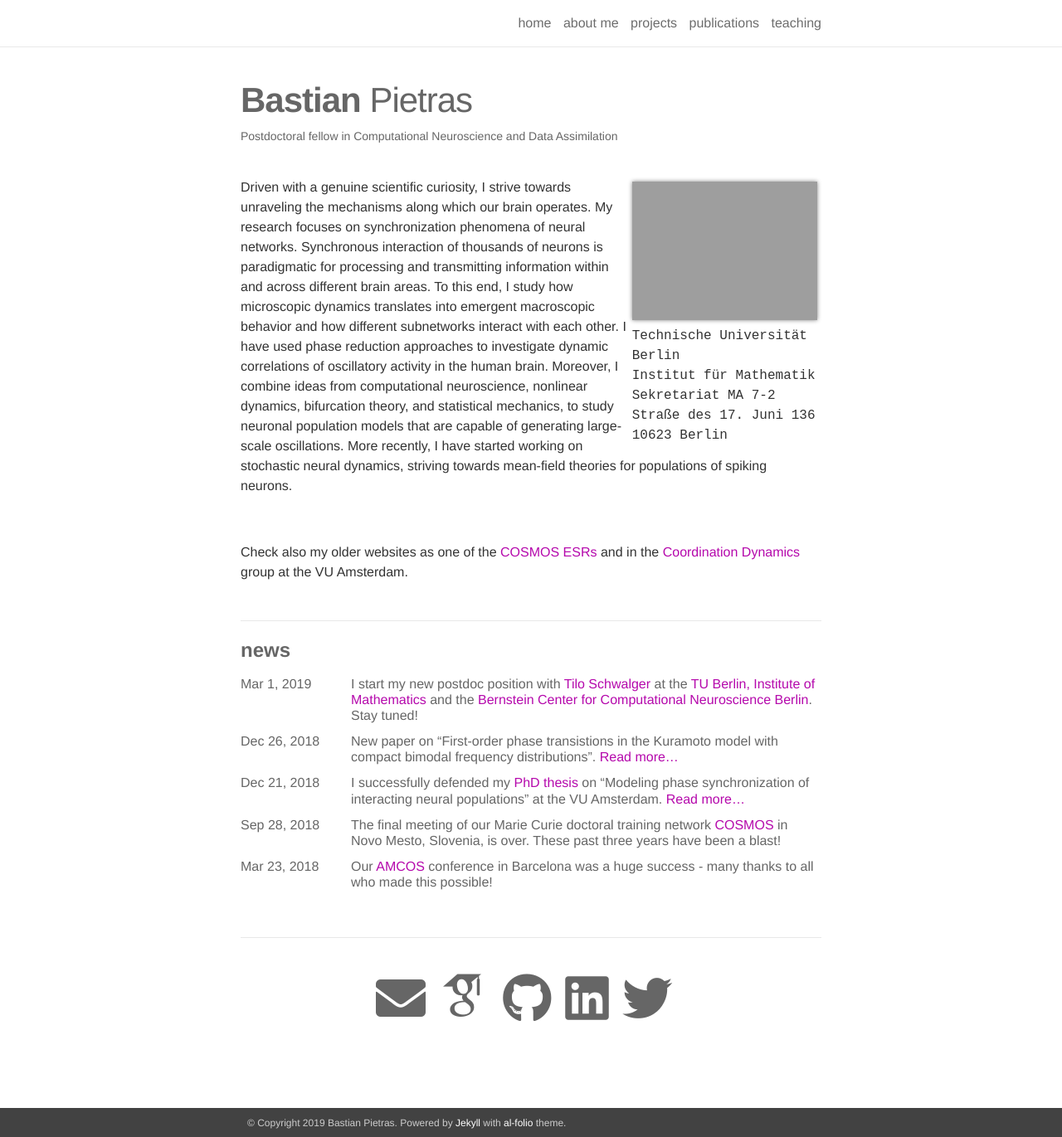
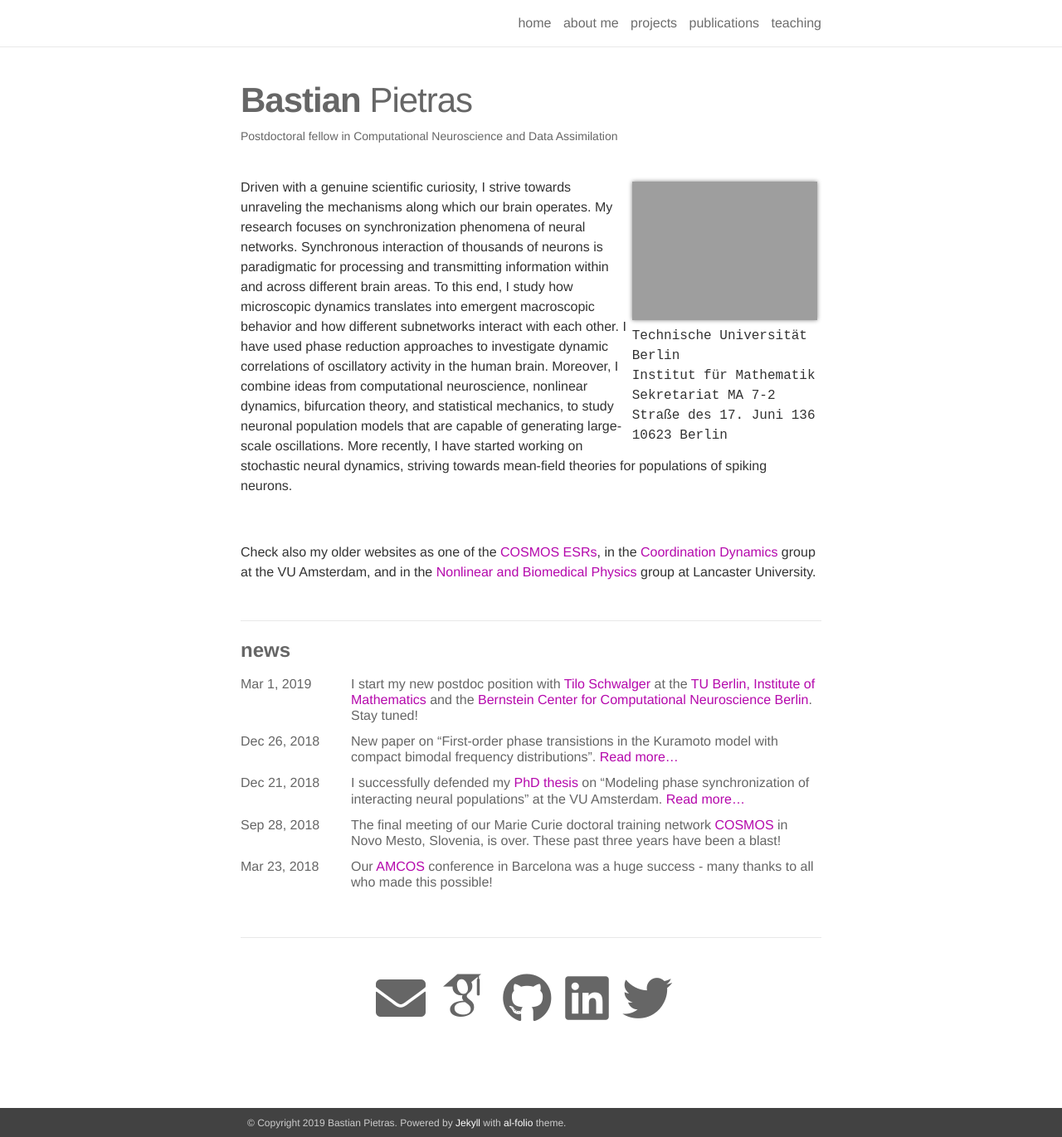
Before and after one commit to BastianPietras/bastianpietras.github.io, a Jekyll site: the page built from _pages/home.md, in a window 1280 px wide and 1371 px high. Shown: the whole window at 83% size. Built offline with Jekyll 4.4.1, drawn with Linux system fonts in a browser that asks for light colours; some web fonts are replaced.

Commit message:
Update home.md

```diff
--- a/_pages/home.md
+++ b/_pages/home.md
@@ -28,4 +28,4 @@ More recently, I have started working on stochastic neural dynamics, striving to
 
 <br/>
 
-Check also my older websites as one of the [COSMOS ESRs](https://www.uni-potsdam.de/cosmos-itn/people/early-stage-researchers-esrs/bastian-pietras/) and in the [Coordination Dynamics](https://www.human-movement-sciences.nl/cd/current-phds/bastian/) group at the VU Amsterdam.
+Check also my older websites as one of the [COSMOS ESRs](https://www.uni-potsdam.de/cosmos-itn/people/early-stage-researchers-esrs/bastian-pietras/), in the [Coordination Dynamics](https://www.human-movement-sciences.nl/cd/current-phds/bastian/) group at the VU Amsterdam, and in the [Nonlinear and Biomedical Physics](http://www.research.lancs.ac.uk/portal/en/people/bastian-pietras(7175062e-59d9-4264-8ff0-3cf5a13be5ec).html) group at Lancaster University.
```
